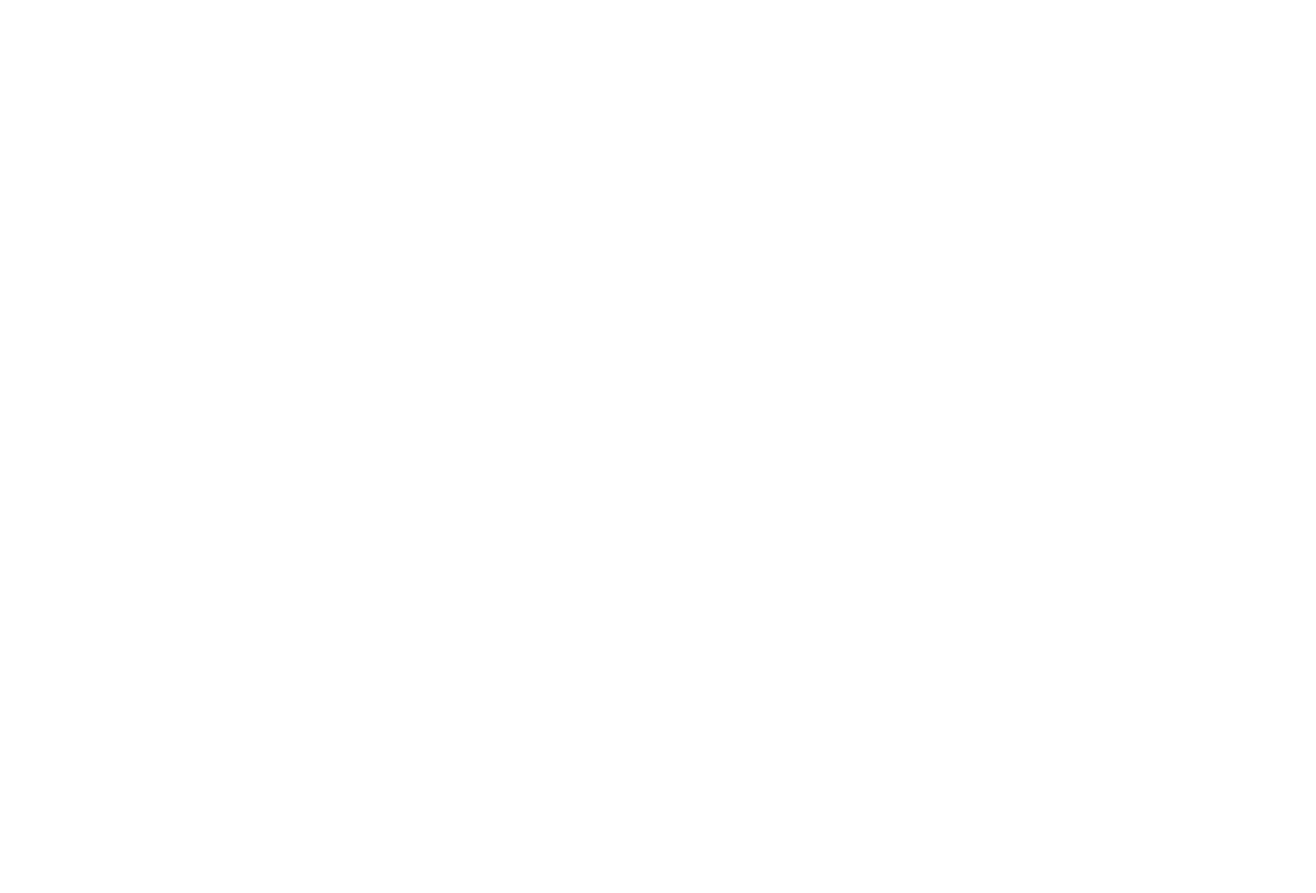
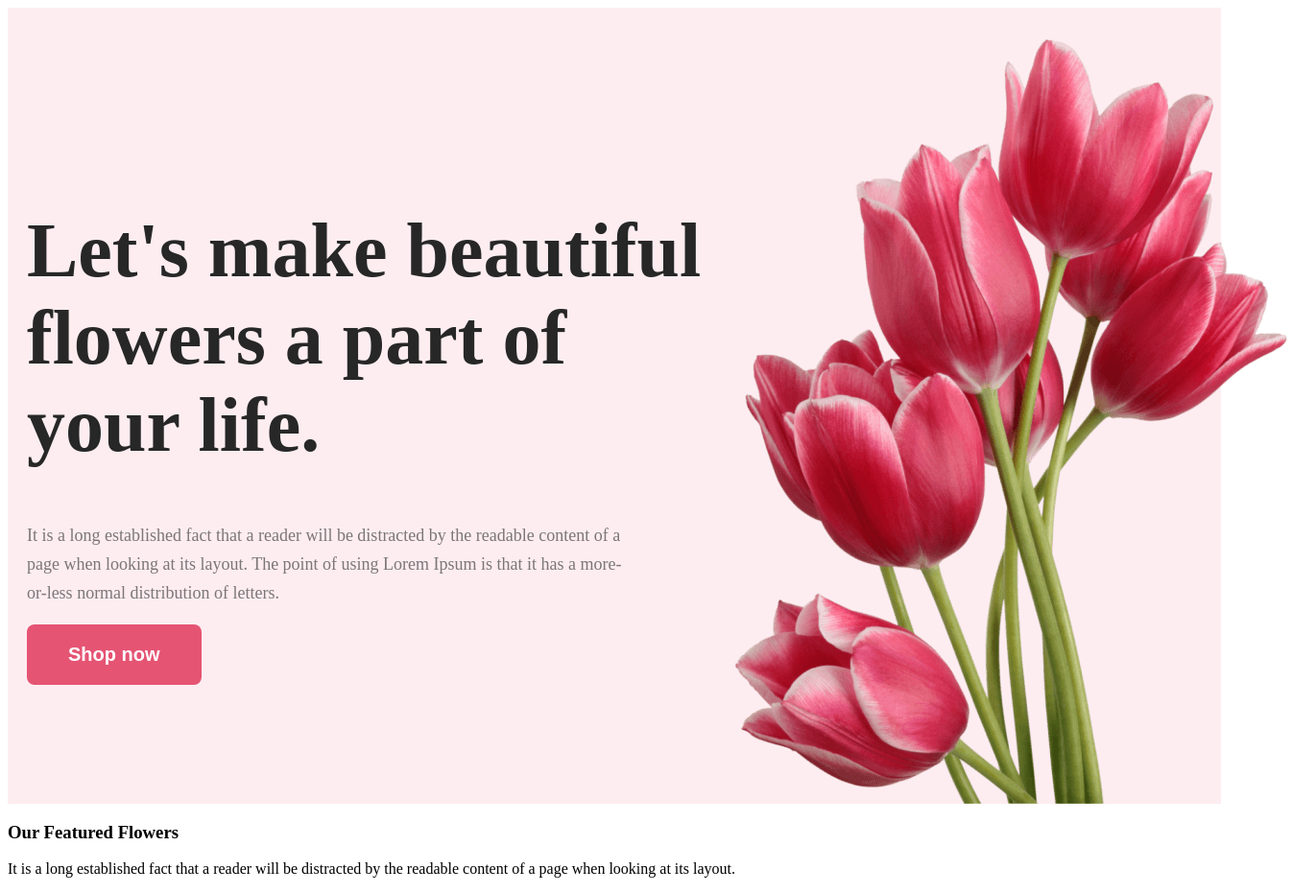
Before and after one commit to shahriarhasan607/flower-shop-assignment, a plain HTML site: page index.html in a window 1280 px wide. Shown: the whole page at 96% size, 1371 px wide, since content can reach past the window. Before the commit the page ends 800 px from the top, so only its background shows below. Drawn offline with Linux system fonts and the light colour scheme.

Commit message:
header added

```diff
--- a/index.html
+++ b/index.html
@@ -1,11 +1,38 @@
 <!DOCTYPE html>
 <html lang="en">
-<head>
-    <meta charset="UTF-8">
-    <meta name="viewport" content="width=device-width, initial-scale=1.0">
-    <title>Flower Shop </title>
-</head>
-<body>
+  <head>
+    <meta charset="UTF-8" />
+    <meta name="viewport" content="width=device-width, initial-scale=1.0" />
+    <title>Flower Shop</title>
+    <link rel="preconnect" href="https://fonts.googleapis.com" />
+    <link rel="preconnect" href="https://fonts.gstatic.com" crossorigin />
+    <link
+      href="https://fonts.googleapis.com/css2?family=Lato:wght@700&family=Open+Sans:ital,wght@1,800&display=swap"
+      rel="stylesheet"
+    />
+    <link rel="stylesheet" href="style.css" />
+  </head>
+  <body>
+    <header class="header">
+      <div class="title">
+        <h1 class="nav-h1">Let's make beautiful flowers a part of your life.</h1>
+        <p class="nav-p">
+          It is a long established fact that a reader will be distracted by the
+          readable content of a page when looking at its layout. The point of
+          using Lorem Ipsum is that it has a more-or-less normal distribution of
+          letters.
+        </p>
+        <button class="button-primary">Shop now</button>
 
-</body>
+      </div>
+      <img class="header-pic" src="image/pngwing 10.png" alt="">
+    </header>
+    <main>
+        <section class="feature-flower">
+            <h3 class="section-titile">Our Featured Flowers</h3>
+            <p class="section-description">It is a long established fact that a reader will be distracted by the readable content of a page when looking at its layout.</p>
+        </section>
+    </main>
+    <footer></footer>
+  </body>
 </html>
--- /dev/null
+++ b/style.css
@@ -0,0 +1,46 @@
+/* header styles  */
+.body {
+  font-family: "Lato", sans-serif;
+  font-family: "Open Sans", sans-serif;
+}
+.header {
+  background: rgba(229, 84, 115, 0.1);
+  display: flex;
+  align-items: center;
+  padding: 30px 0px 0px 0px  ;
+}
+.header .header-pic {
+    width: 635px;
+    height: 800px;
+  }
+
+.title {
+  display: block;
+  padding-left: 20px;
+}
+.nav-h1 {
+  color: #272727;
+  width: 708px;
+  font-size: 80px;
+  font-weight: 800;
+}
+.nav-p {
+  color: rgba(39, 39, 39, 0.6);
+  font-size: 18px;
+  font-weight: 400;
+  line-height: 30px;
+  width: 634px;
+}
+.button-primary {
+  display: inline-flex;
+  padding: 20px 43px;
+  align-items: flex-start;
+  gap: 10px;
+  border-radius: 8px;
+  background: #e55473;
+  border: 0;
+  color: #fff;
+  font-size: 20px;
+  font-weight: 700;
+}
+/* main style design */
```
Also changed, not shown: image/Flower 01.png (added), image/Group 57.png (added), image/Group 58.png (added), image/Group 59.png (added), image/Rectangle 4.png (added), image/Rectangle 5.png (added), image/Rectangle 6.png (added), image/Rectangle 9.png (added), image/pngwing 10.png (added), image/pngwing 5.png (added), image/pngwing 6.png (added), image/pngwing 7.png (added), image/pngwing 8.png (added).
